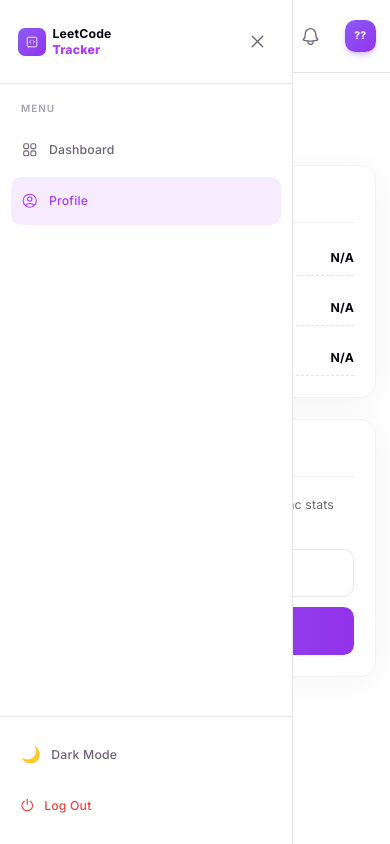
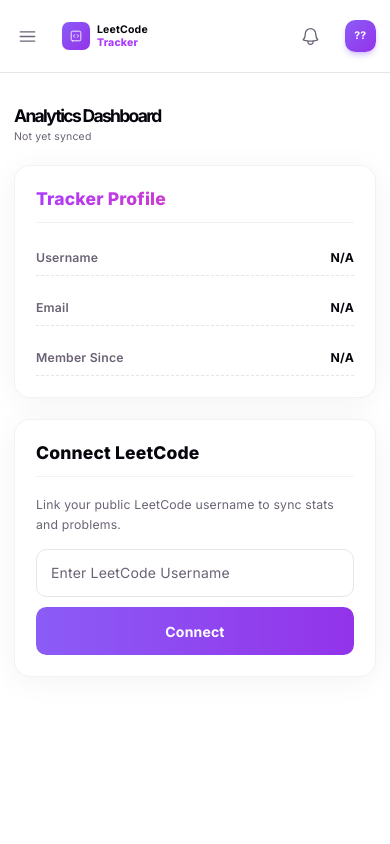
Before and after one commit to Shrivikram-07/Leetcode-Tracker, a React app in the folder frontend/: page /profile in a window 390 px wide. Built offline with nearby package versions, Linux system fonts and the light colour scheme; no server answers; sample sign-in values are in the browser's storage; the HTML template or start-up script is replaced by a standard one.

Commit message:
fix: mobile optimization, responsiveness improvements, and layout bug fixes

```diff
--- a/frontend/src/App.jsx
+++ b/frontend/src/App.jsx
@@ -21,12 +21,12 @@ function App() {
   return (
     <BrowserRouter>
       <Toaster position="top-center" />
-      <Routes>
-        <Route path="/" element={<Login />} />
-        <Route path="/Register" element={<Register />} />
-        <Route path="/dashboard" element={<Dashboard />} />
-        <Route path="/Profile" element={<Profile />} />
-      </Routes>
+        <Routes>
+          <Route path="/" element={<Login />} />
+          <Route path="/register" element={<Register />} />
+          <Route path="/dashboard" element={<Dashboard />} />
+          <Route path="/profile" element={<Profile />} />
+        </Routes>
     </BrowserRouter>
   );
 }
--- a/frontend/src/components/dashboard/ChangeUsernameModal.jsx
+++ b/frontend/src/components/dashboard/ChangeUsernameModal.jsx
@@ -18,6 +18,18 @@ export default function ChangeUsernameModal({ isOpen, onClose }) {
     window.addEventListener("resize", checkMobile);
     return () => window.removeEventListener("resize", checkMobile);
   }, []);
+
+  // Prevent body scroll when modal is open on mobile
+  useEffect(() => {
+    if (isOpen) {
+      document.body.style.overflow = "hidden";
+    } else {
+      document.body.style.overflow = "";
+    }
+    return () => {
+      document.body.style.overflow = "";
+    };
+  }, [isOpen]);
 
   // Accessibility: Close on Escape key
   useEffect(() => {
@@ -87,7 +99,7 @@ export default function ChangeUsernameModal({ isOpen, onClose }) {
               initial="hidden"
               animate="visible"
               exit="exit"
-              className="pointer-events-auto w-full max-w-sm rounded-t-3xl md:rounded-2xl border border-[var(--border)] bg-[var(--bg)] shadow-2xl p-6 h-[80vh] md:h-auto max-h-[80vh] md:max-h-none flex flex-col overflow-hidden"
+              className="pointer-events-auto w-full max-w-sm rounded-t-3xl md:rounded-2xl border border-[var(--border)] bg-[var(--bg)] shadow-2xl p-4 md:p-6 h-[80vh] md:h-auto max-h-[80vh] md:max-h-none flex flex-col overflow-hidden"
             >
               {/* Header */}
               <div className="flex items-center justify-between mb-5 flex-shrink-0">
--- a/frontend/src/components/dashboard/DashboardLayout.jsx
+++ b/frontend/src/components/dashboard/DashboardLayout.jsx
@@ -31,11 +31,21 @@ export default function DashboardLayout({
     navigate("/");
   };
 
-  // Prevent body scrolling while open
+  // Prevent body scrolling while open on mobile only
   useEffect(() => {
-    document.body.style.overflow = sidebarOpen ? "hidden" : "";
+    const handleBodyScroll = () => {
+      if (sidebarOpen && window.innerWidth < 1024) {
+        document.body.style.overflow = "hidden";
+      } else {
+        document.body.style.overflow = "";
+      }
+    };
+
+    handleBodyScroll();
+    window.addEventListener("resize", handleBodyScroll);
     return () => {
       document.body.style.overflow = "";
+      window.removeEventListener("resize", handleBodyScroll);
     };
   }, [sidebarOpen]);
 
@@ -63,10 +73,10 @@ export default function DashboardLayout({
 
   return (
     <div className="flex min-h-screen bg-[var(--bg)] w-full overflow-x-hidden">
-      {/* Backdrop */}
+      {/* Backdrop overlay (z-[90] is above TopNav and below Sidebar) */}
       <div
-        className={`fixed inset-0 bg-black/60 z-40 lg:hidden transition-opacity ${
-          sidebarOpen ? "opacity-100 visible" : "opacity-0 invisible"
+        className={`fixed inset-0 bg-black/60 backdrop-blur-sm transition-all duration-300 lg:hidden z-[90] ${
+          sidebarOpen ? "opacity-100 pointer-events-auto" : "opacity-0 pointer-events-none"
         }`}
         onClick={() => setSidebarOpen(false)}
       />
@@ -88,7 +98,7 @@ export default function DashboardLayout({
           leetcodeUsername={leetcodeUsername}
           lastSynced={lastSynced}
           isRefreshing={isRefreshing}
-          onMenuToggle={() => setSidebarOpen(true)}
+          onMenuToggle={() => setSidebarOpen((prev) => !prev)}
           onOpenReminder={onOpenReminder}
         />
 
--- a/frontend/src/components/dashboard/ReminderModal.jsx
+++ b/frontend/src/components/dashboard/ReminderModal.jsx
@@ -38,6 +38,18 @@ export default function ReminderModal({ isOpen, onClose, onSave }) {
         setMessage("Time to solve today's LeetCode problem!");
       }
     }
+  }, [isOpen]);
+
+  // Prevent body scroll when modal is open on mobile
+  useEffect(() => {
+    if (isOpen) {
+      document.body.style.overflow = "hidden";
+    } else {
+      document.body.style.overflow = "";
+    }
+    return () => {
+      document.body.style.overflow = "";
+    };
   }, [isOpen]);
 
   // Accessibility: Close on Escape key
@@ -119,7 +131,7 @@ export default function ReminderModal({ isOpen, onClose, onSave }) {
               initial="hidden"
               animate="visible"
               exit="exit"
-              className="pointer-events-auto w-full max-w-md rounded-t-3xl md:rounded-2xl border border-[var(--border)] bg-[var(--bg)] shadow-2xl p-6 h-[80vh] md:h-auto max-h-[80vh] md:max-h-none flex flex-col overflow-hidden outline-none"
+              className="pointer-events-auto w-full max-w-md rounded-t-3xl md:rounded-2xl border border-[var(--border)] bg-[var(--bg)] shadow-2xl p-4 md:p-6 h-[80vh] md:h-auto max-h-[80vh] md:max-h-none flex flex-col overflow-hidden outline-none"
               role="dialog"
               aria-modal="true"
               aria-labelledby="reminder-title"
--- a/frontend/src/components/dashboard/Sidebar.jsx
+++ b/frontend/src/components/dashboard/Sidebar.jsx
@@ -1,5 +1,4 @@
 import { NavLink } from "react-router-dom";
-import { motion } from "framer-motion";
 import {
   Squares2X2Icon,
   UserCircleIcon,
@@ -14,14 +13,29 @@ const NAV_ITEMS = [
 
 export default function Sidebar({ theme, onToggleTheme, onLogout, isOpen, onClose }) {
   return (
-    <motion.aside
-      initial={{ x: -20, opacity: 0 }}
-      animate={{ x: 0, opacity: 1 }}
-      transition={{ duration: 0.4, ease: [0.16, 1, 0.3, 1] }}
-      className={`fixed top-0 left-0 h-screen border-r border-[var(--border)] bg-[var(--bg)] flex flex-col z-50 transition-transform duration-300
-        w-[75vw] max-w-[300px] lg:w-60
-        ${isOpen ? "translate-x-0 shadow-2xl" : "-translate-x-full"}
+    <aside
+      className={`
+        fixed
+        top-0
+        left-0
+        z-[100]
+        h-screen
+        w-[85vw]
+        max-w-[320px]
+        bg-[var(--bg)]
+        border-r
+        border-[var(--border)]
+        flex
+        flex-col
+        transform
+        transition-transform
+        duration-300
+        ease-in-out
+        lg:static
         lg:translate-x-0
+        lg:w-60
+        lg:max-w-none
+        ${isOpen ? "translate-x-0" : "-translate-x-full"}
       `}
     >
       {/* Logo & Close Button */}
@@ -81,7 +95,10 @@ export default function Sidebar({ theme, onToggleTheme, onLogout, isOpen, onClos
       {/* Bottom actions */}
       <div className="px-3 py-4 border-t border-[var(--border)] space-y-1">
         <button
-          onClick={onToggleTheme}
+          onClick={() => {
+            onToggleTheme();
+            onClose();
+          }}
           className="flex items-center gap-3 w-full px-3 py-3 rounded-xl text-sm font-medium text-[var(--text)] hover:bg-[var(--code-bg)] hover:text-[var(--text-h)] transition-all duration-200 min-h-[48px]"
         >
           <span className="text-lg leading-none">{theme === "dark" ? "☀️" : "🌙"}</span>
@@ -95,6 +112,6 @@ export default function Sidebar({ theme, onToggleTheme, onLogout, isOpen, onClos
           <span>Log Out</span>
         </button>
       </div>
-    </motion.aside>
+    </aside>
   );
 }
--- a/frontend/src/components/dashboard/TopNav.jsx
+++ b/frontend/src/components/dashboard/TopNav.jsx
@@ -25,7 +25,7 @@ export default function TopNav({
       initial={{ y: -10, opacity: 0 }}
       animate={{ y: 0, opacity: 1 }}
       transition={{ duration: 0.4 }}
-      className="sticky top-0 z-40 flex items-center justify-between px-4 sm:px-6 py-3 sm:py-4 border-b border-[var(--border)] bg-[var(--bg)]/80 backdrop-blur-md min-h-[73px]"
+      className="sticky top-0 z-30 flex items-center justify-between px-4 sm:px-6 py-3 sm:py-4 border-b border-[var(--border)] bg-[var(--bg)]/80 backdrop-blur-md min-h-[73px]"
     >
       {/* Mobile view (<1024px): Hamburger & Logo */}
       <div className="flex items-center gap-3 lg:hidden">
--- a/frontend/src/pages/Profile.jsx
+++ b/frontend/src/pages/Profile.jsx
@@ -272,7 +272,7 @@ function Profile() {
                         data={contestHistoryData}
                         margin={
                           isMobile
-                            ? { top: 10, right: 10, left: -25, bottom: 5 }
+                            ? { top: 10, right: 10, left: -10, bottom: 5 }
                             : { top: 20, right: 30, left: 20, bottom: 5 }
                         }
                       >
```
